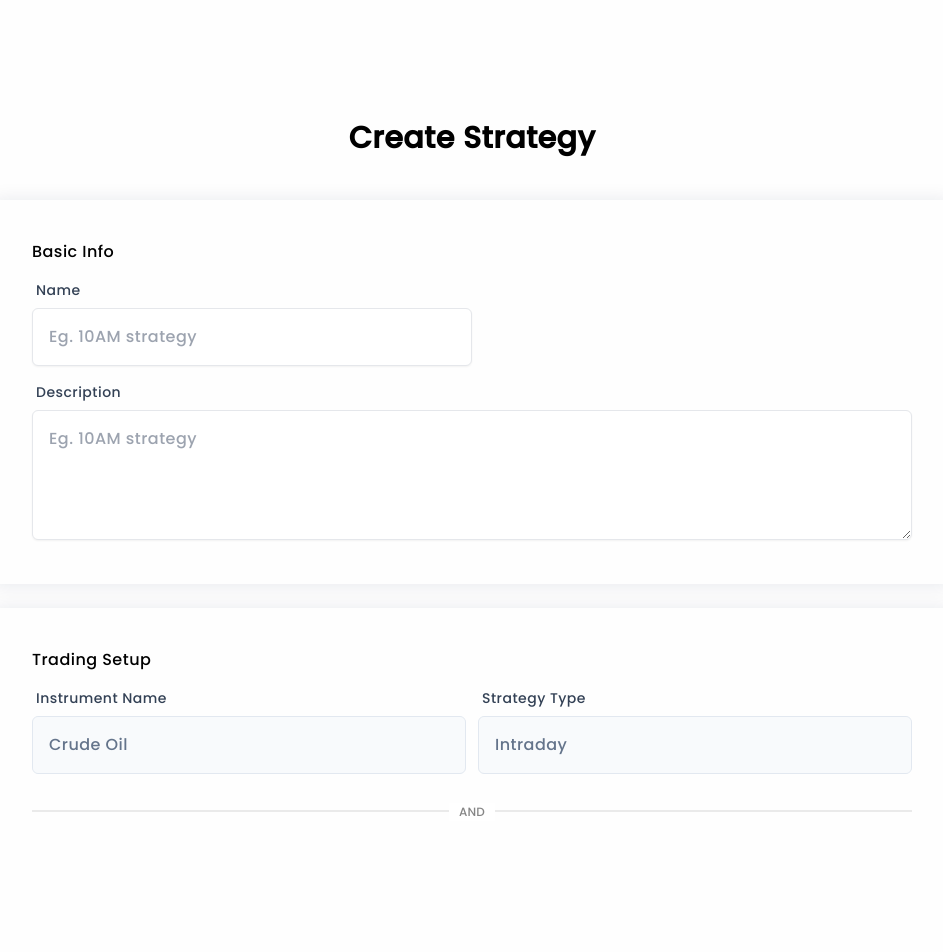
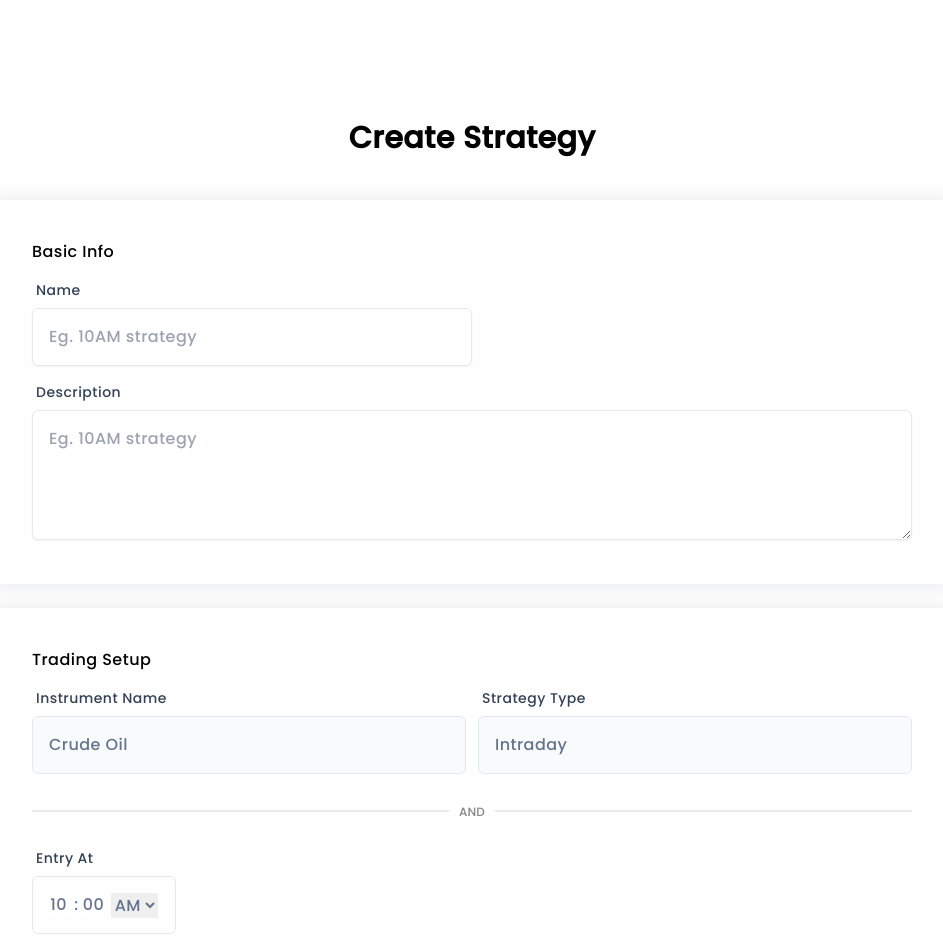
Before and after one commit to SandySJadhav/algo-trading-frontend, a Next.js app: page /strategies/create in a window 1280 px wide. Shown: the top 952 px of the page, without its empty margins (168-1111 px from the left). Built offline with nearby package versions, Linux system fonts and the light colour scheme; no server answers; sample sign-in values are in the browser's storage.

Commit message:
time picker added

```diff
--- a/src/app/globals.css
+++ b/src/app/globals.css
@@ -137,3 +137,11 @@ body {
 .user-profile {
   background-color: #eee;
 }
+
+.custom_number_input,
+.custom_number_input::-webkit-outer-spin-button,
+.custom_number_input::-webkit-inner-spin-button {
+  -webkit-appearance: none;
+  -moz-appearance: textfield;
+  appearance: none;
+}
--- a/src/app/strategies/create/page.tsx
+++ b/src/app/strategies/create/page.tsx
@@ -57,15 +57,8 @@ const CreateStrategy = () => {
           <p>AND</p>
         </div>
         <div className="flex space-x-3">
-          <div className="mt-4 w-full md:w-1/2">
-            <ReactTimePicker />
-            {/* <TextField
-              name="Entry"
-              id="Entry"
-              title="Entry At"
-              value=""
-              placeholder=""
-            /> */}
+          <div className="w-full md:w-1/2">
+            <ReactTimePicker title="Entry At" />
           </div>
           <div className="mt-4 w-full md:w-1/2">
             {/* <TextField
--- a/src/components/ReactTimePicker.tsx
+++ b/src/components/ReactTimePicker.tsx
@@ -1,15 +1,126 @@
 "use client";
 
-import { useState } from "react";
+import { useCallback, useState } from "react";
 
-const ReactTimePicker = () => {
-  const [value, setValue] = useState("10:00");
+const getFieldValue = (
+  val: string,
+  min: number,
+  max: number,
+  previous: string
+) => {
+  if (val === "" || (parseInt(val) <= max && parseInt(val) >= min)) {
+    let fieldValue = val.replace(/\D/, "");
+    if (fieldValue.charAt(0) === "0") {
+      fieldValue = fieldValue.length === 1 ? "00" : fieldValue.substring(1);
+    }
+    if (!fieldValue) {
+      fieldValue = "00";
+    }
+    return fieldValue;
+  }
+  return previous;
+};
 
-  const handleOnChange = (data: any) => {
-    setValue(data);
+const displayTime = (val: string) => {
+  if (val.length === 2) {
+    return val;
+  }
+  if (parseInt(val) < 10) {
+    return `0${val}`;
+  }
+  return val;
+};
+
+type Prop = {
+  title?: string;
+  onChange?: (time: any) => void;
+};
+
+const ReactTimePicker = ({ title, onChange }: Prop) => {
+  const [time, setTime] = useState({
+    hours: "10",
+    minutes: "00",
+    meredian: "AM",
+  });
+
+  const handleOnChange = useCallback(
+    (data: string, min: number, max: number, type: string) => {
+      const fieldValue = getFieldValue(
+        data,
+        min,
+        max,
+        type === "hours" ? time.hours : time.minutes
+      );
+      const newTime = { ...time };
+      if (type === "hours") {
+        newTime.hours = displayTime(fieldValue);
+      } else {
+        newTime.minutes = displayTime(fieldValue);
+      }
+      setTime(newTime);
+      validateSelection(newTime);
+    },
+    [time]
+  );
+
+  const handleOnSelect = (data: string) => {
+    const newTime = {
+      ...time,
+      meredian: data,
+    };
+    setTime(newTime);
+    validateSelection(newTime);
   };
 
-  return <div></div>;
+  const validateSelection = (newTime: any) => {
+    onChange?.(newTime);
+  };
+
+  return (
+    <div className="relative flex flex-col">
+      {title && (
+        <label className="flex text-sm font-medium text-slate-700 mb-2 ml-1">
+          {title}
+        </label>
+      )}
+      <div className="flex border rounded-md text-slate-500 p-3 text-base items-center justify-center max-w-36">
+        <div className="flex justify-center items-center">
+          <input
+            className="custom_number_input flex w-5 items-end"
+            type="number"
+            title={`${title}-hours`}
+            name={`${title}-hours`}
+            id={`${title}-hours`}
+            min={1}
+            max={12}
+            value={displayTime(time.hours)}
+            onChange={(e) => handleOnChange(e.target.value, 1, 12, "hours")}
+          />
+          <div className="flex p-1">:</div>
+          <input
+            className="custom_number_input flex w-5"
+            type="number"
+            title={`${title}-minutes`}
+            name={`${title}-minutes`}
+            id={`${title}-minutes`}
+            min={0}
+            max={59}
+            value={displayTime(time.minutes)}
+            onChange={(e) => handleOnChange(e.target.value, 0, 59, "minutes")}
+          />
+        </div>
+        <div className="flex w-2"></div>
+        <select
+          title="meredian"
+          onChange={(e) => handleOnSelect(e.target.value)}
+          value={time.meredian}
+        >
+          <option value="AM">AM</option>
+          <option value="PM">PM</option>
+        </select>
+      </div>
+    </div>
+  );
 };
 
 export default ReactTimePicker;
```
Also changed, not shown: 1 other file (tests, documents, lock files or other folders).
